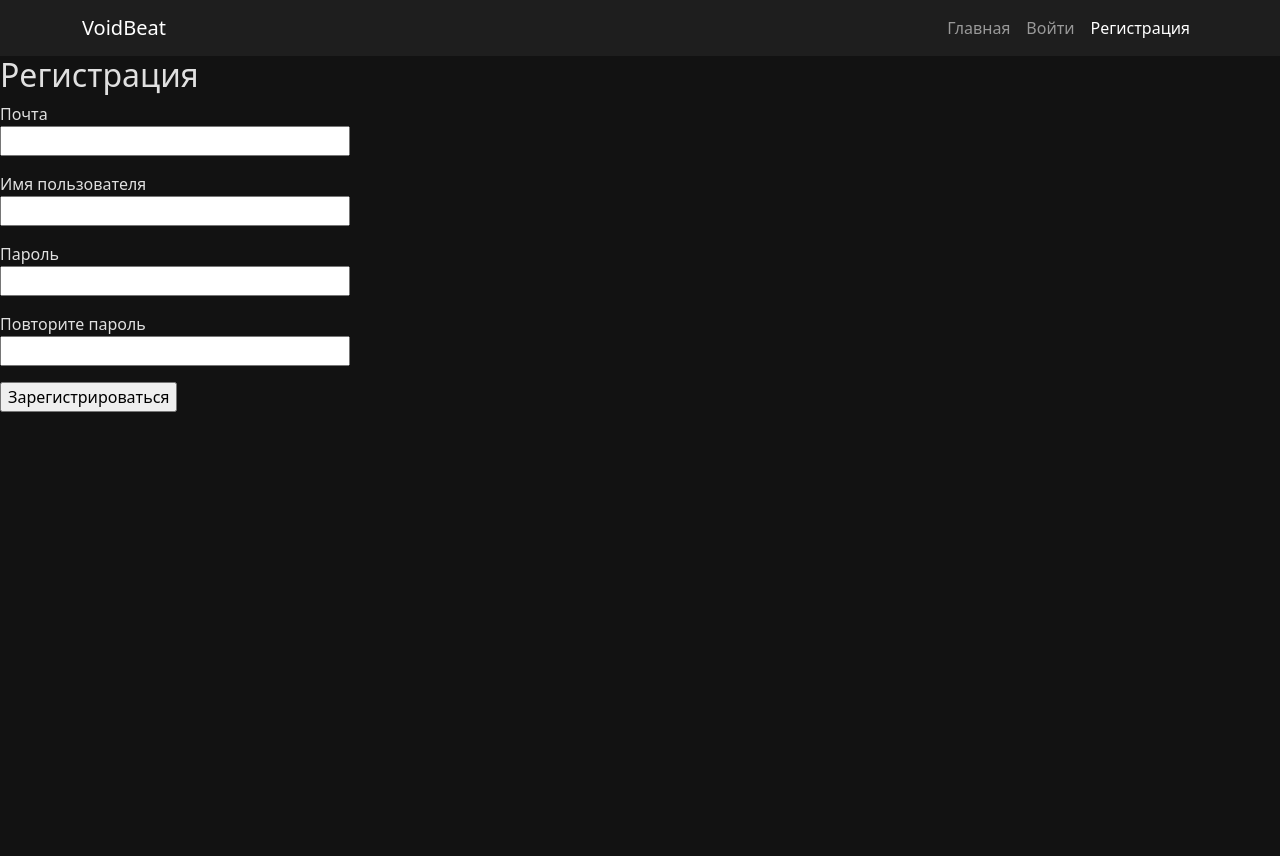
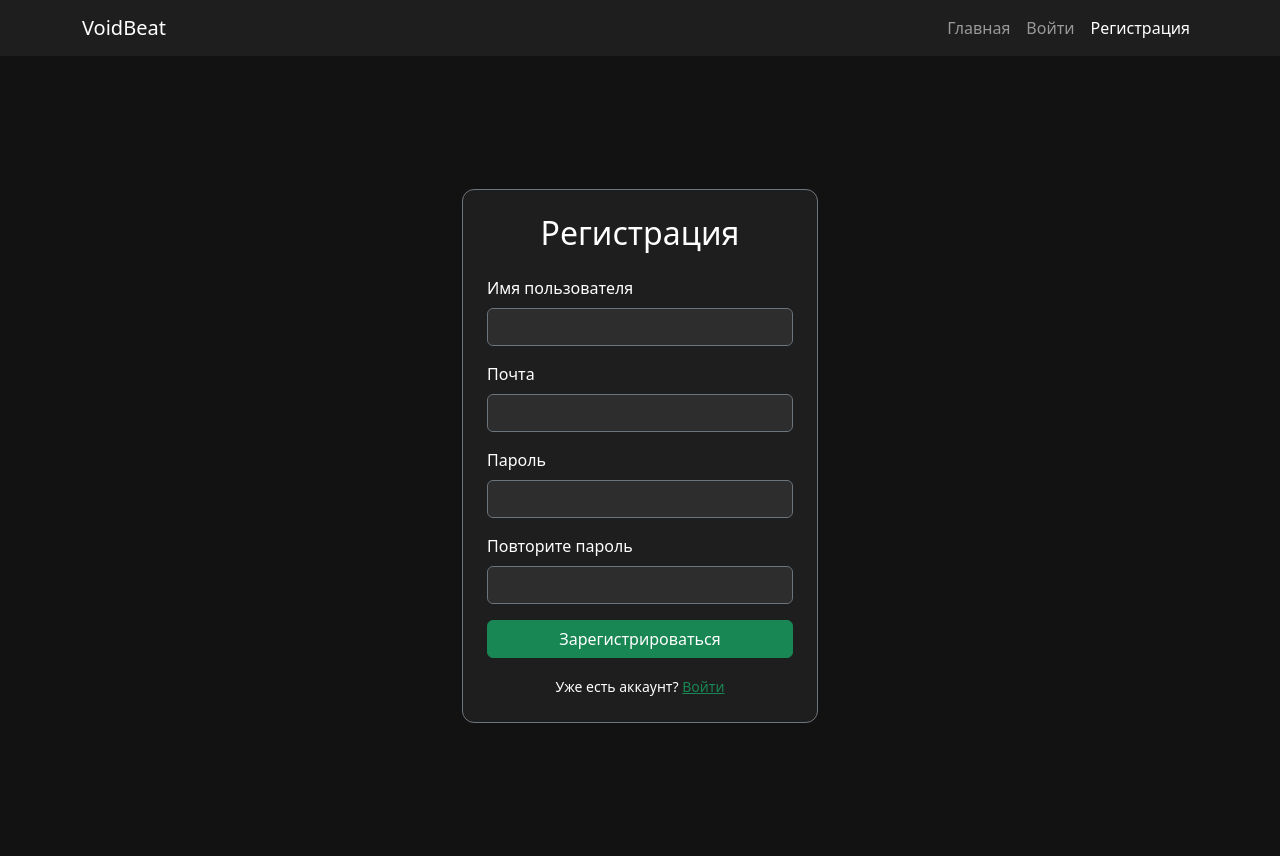
Before and after one commit to Arsionix/VoidBeat, a Flask app: page /register in a window 1280 px wide. Before the commit the page ends 412 px from the top, so only its background shows below. Run offline with Flask 3, Linux system fonts and the light colour scheme.

Commit message:
ui: стилизованы страницы регистрации и входа

```diff
--- a/templates/register.html
+++ b/templates/register.html
@@ -1,15 +1,80 @@
 {% extends "base.html" %}
+
 {% block content %}
-<h2>Регистрация</h2>
-<form method="post">
-    {{ form.hidden_tag() }}
-    <p>{{ form.email.label }}<br>{{ form.email(size=32) }}</p>
-    <p>{{ form.name.label }}<br>{{ form.name(size=32) }}</p>
-    <p>{{ form.password.label }}<br>{{ form.password(size=32) }}</p>
-    <p>{{ form.password_again.label }}<br>{{ form.password_again(size=32) }}</p>
-    <p>{{ form.submit() }}</p>
-    {% if message %}
-        <p style="color: red;">{{ message }}</p>
-    {% endif %}
-</form>
+<div class="container">
+    <div class="row justify-content-center min-vh-100 align-items-center">
+        <div class="col-md-6 col-lg-4">
+            <div class="card bg-dark text-white border-secondary">
+                <div class="card-body p-4">
+                    <h2 class="text-center mb-4">Регистрация</h2>
+
+                    {% if message %}
+                        <div class="alert alert-danger" role="alert">
+                            {{ message }}
+                        </div>
+                    {% endif %}
+
+                    <form method="post">
+                        {{ form.hidden_tag() }}
+
+                        <div class="mb-3">
+                            {{ form.name.label(class="form-label") }}
+                            {{ form.name(class="form-control bg-secondary text-white border-secondary") }}
+                            {% for error in form.name.errors %}
+                                <small class="text-danger">{{ error }}</small>
+                            {% endfor %}
+                        </div>
+
+                        <div class="mb-3">
+                            {{ form.email.label(class="form-label") }}
+                            {{ form.email(class="form-control bg-secondary text-white border-secondary") }}
+                            {% for error in form.email.errors %}
+                                <small class="text-danger">{{ error }}</small>
+                            {% endfor %}
+                        </div>
+
+                        <div class="mb-3">
+                            {{ form.password.label(class="form-label") }}
+                            {{ form.password(class="form-control bg-secondary text-white border-secondary") }}
+                            {% for error in form.password.errors %}
+                                <small class="text-danger">{{ error }}</small>
+                            {% endfor %}
+                        </div>
+
+                        <div class="mb-3">
+                            {{ form.password_again.label(class="form-label") }}
+                            {{ form.password_again(class="form-control bg-secondary text-white border-secondary") }}
+                            {% for error in form.password_again.errors %}
+                                <small class="text-danger">{{ error }}</small>
+                            {% endfor %}
+                        </div>
+
+                        <button type="submit" class="btn btn-success w-100 mb-3">Зарегистрироваться</button>
+
+                        <div class="text-center">
+                            <small>Уже есть аккаунт? <a href="/login" class="text-success">Войти</a></small>
+                        </div>
+                    </form>
+                </div>
+            </div>
+        </div>
+    </div>
+</div>
+
+<style>
+    .form-control:focus {
+        background-color: #6c757d;
+        border-color: #4CAF50;
+        box-shadow: 0 0 0 0.2rem rgba(76, 175, 80, 0.25);
+    }
+
+    .bg-secondary {
+        background-color: #2d2d2d !important;
+    }
+
+    .card {
+        background-color: #1e1e1e !important;
+        border-radius: 12px;
+    }
+</style>
 {% endblock %}
```
Also changed, not shown: templates/login.html (+66 -11 lines).
